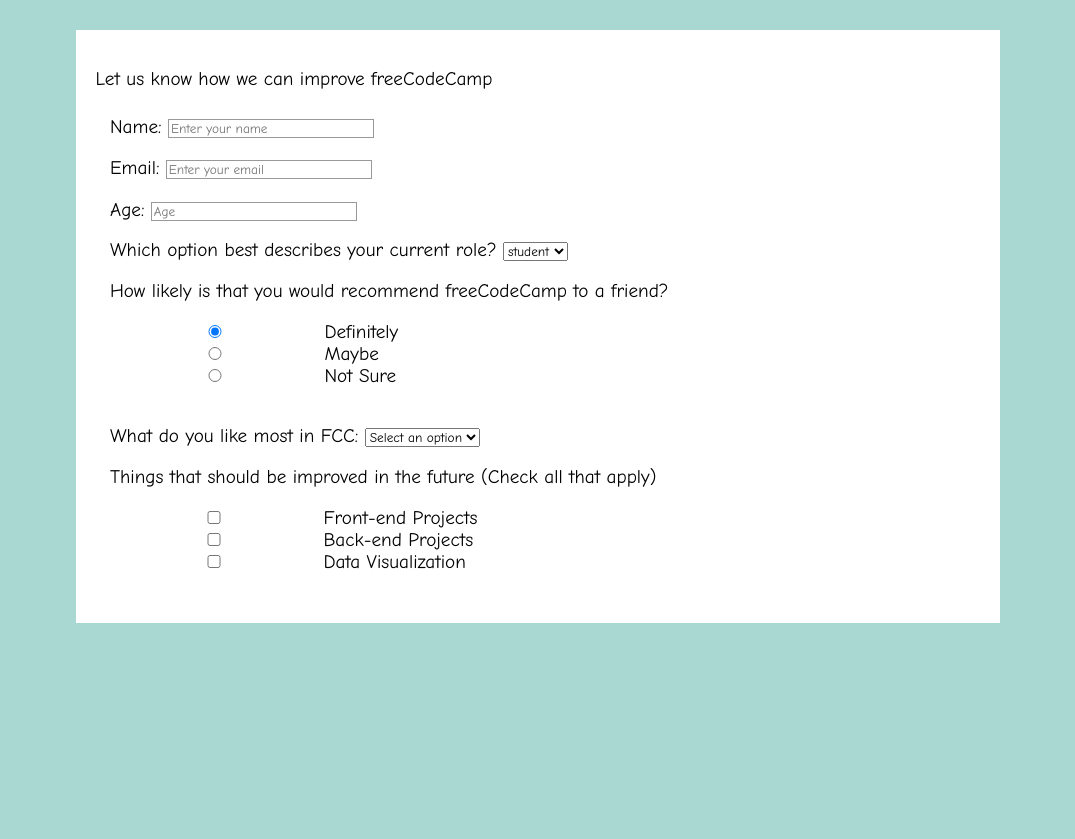
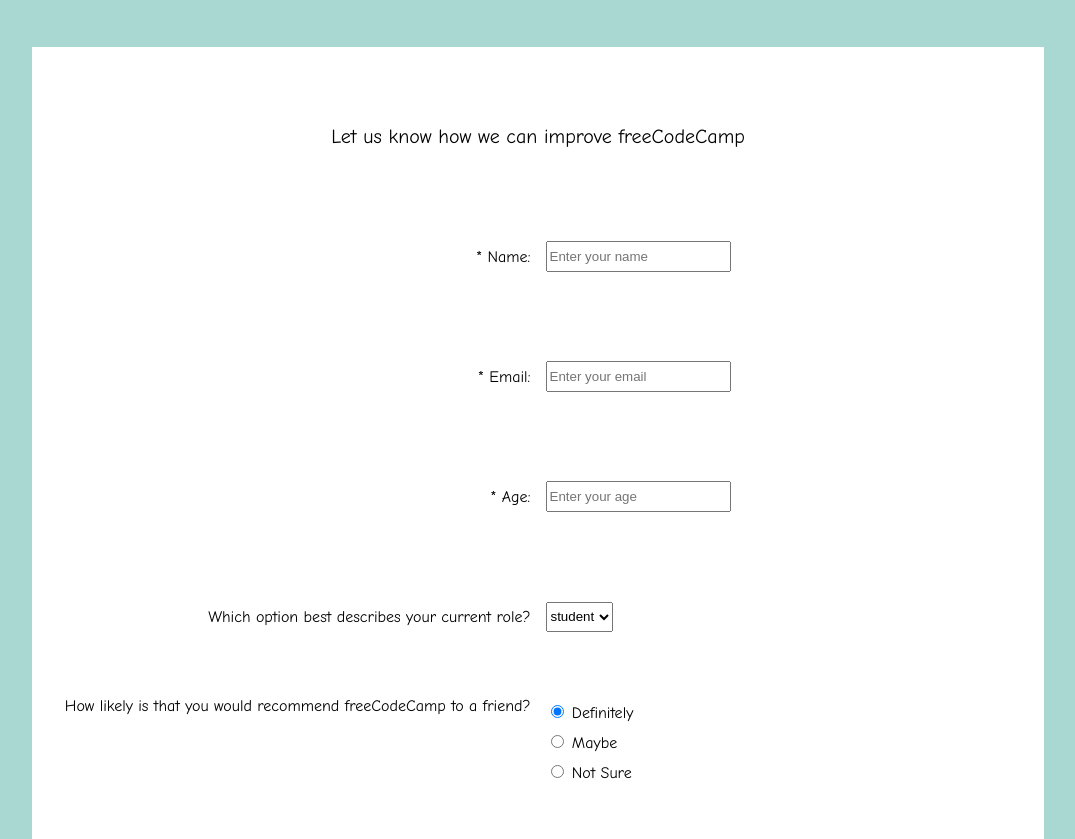
Before and after one commit to TheLittleCitizen9/HtmlCssIntroduction, a plain HTML site: page index.html in a window 1280 px wide. Shown: the part 95-934 px from the top of the page, without its empty margins (102-1177 px from the left). Before the commit the page ends 800 px from the top, so only its background shows below. Drawn offline with Linux system fonts and the light colour scheme.

Commit message:
Finished Survey Form website

```diff
--- a/index.html
+++ b/index.html
@@ -6,62 +6,42 @@
 </head>
 <body>
     <h1 id="title">Survey Form</h1>
-    <form id="survey-form" action="/my-handling-form-page" method="post">
+    <form id="survey-form">
 
         <p id="description">Let us know how we can improve freeCodeCamp</p>
 
-        <fieldset>
-        <div>
-            <label id="name-label" for="name">Name:</label>
-            <input type="text" required id="name" name="user_name" placeholder="Enter your name">
-        </div>
-        <div>
-            <label id="email-label" for="Email">Email:</label>
-            <input type="email" required id="email" name="user_email" placeholder="Enter your email">
-        </div>
-        <div>
-        <label id="age-label" for="Age">Age:</label>
-        <input type="age" required id="age" name="user_age" placeholder="Age">
-        </div>
-        </fieldset>
+        <label id="name-label" for="name">* Name:</label>
+        <input type="text" required id="name" name="user_name" placeholder="Enter your name">
 
-        <fieldset>
-        <div>
-        <label for="role">Which option best describes your current role?</label>
+        <label id="email-label" for="Email">* Email:</label>
+        <input type="email" required id="email" name="user_email" placeholder="Enter your email">
+
+        <label id="number-label" for="Age">* Age:</label>
+        <input type="number" required id="number" name="user_age" placeholder="Enter your age">
+
+        <label for="dropdown">Which option best describes your current role?</label>
         <select id="dropdown">
             <option value="student">student</option>
             <option value="teacher">teacher</option>
         </select>
+
+        <label target>How likely is that you would recommend freeCodeCamp to a friend?</label>
+        <div id="radio">
+            <label for="1"> <input type="radio" name="option" value="Definitely" checked> Definitely</label>
+            <label for="2"><input type="radio" name="option" value="Maybe"> Maybe</label>
+            <label for="3"><input type="radio" name="option" value="Not sure"> Not Sure</label>
         </div>
-        </fieldset>
 
-        <fieldset>
-        <div>
-            <label for="option">How likely is that you would recommend freeCodeCamp to a friend?</label>
-            <p>
-            <input type="radio" name="option" value="Definitely" checked> Definitely<br>
-            <input type="radio" name="option" value="Maybe"> Maybe<br>
-            <input type="radio" name="option" value="Not sure"> Not Sure
-            </p>
-        </div>
-        </fieldset>
-
-        <fieldset>
-        <div>
-        <label for="fcc">What do you like most in FCC:</label>
-        <select id="dropdown2">
+        <label for="dropdown">What do you like most in FCC:</label>
+        <select id="dropdown">
             <option value="Select an option">Select an option</option>
         </select>
+
+        <label for="Improve">Things that should be improved in the future (Check all that apply)</label>
+        <div id="check">
+            <label for="a"><input type="checkbox" name="front-end" value="front-end"> Front-end Projects</label>
+            <label for="b"><input type="checkbox" name="back-end" value="back-end"> Back-end Projects</label>
+            <label for="c"><input type="checkbox" name="data" value="data"> Data Visualization</label>
         </div>
-        </fieldset>
-
-        <fieldset>
-        <label for="Gender">Things that should be improved in the future (Check all that apply)</label>
-        <p>
-            <input type="checkbox" name="front-end" value="front-end"> Front-end Projects<br>
-            <input type="checkbox" name="back-end" value="back-end"> Back-end Projects<br>
-            <input type="checkbox" name="data" value="data"> Data Visualization<br>
-        </p>
-        </fieldset>
 </body>
 </html>
--- a/stylesheet.css
+++ b/stylesheet.css
@@ -1,6 +1,4 @@
 body {
-    font-family: 'Anaheim';
-    font-size: 1.2em;
     background-color: #A9D7D1;
   }
 
@@ -11,52 +9,81 @@ body {
     text-align: center;
   }
 
-  #description{
-    text-align: center;
+  #survey-form {
+    background-color: white;
+    font-family: "Comic Sans MS", cursive, sans-serif;
+    width: 80%;
+    padding-top: 40px;
+    margin: 50px auto;
+    padding-bottom: 50px;
+
+    display:grid;
+    grid-template-columns: 1fr 1fr;
+    grid-template-rows: repeat(9, 100px);
+    justify-items: center;
+    align-items: center;
+    column-gap: 15px;
+    row-gap: 20px;
   }
 
-  form {
-    margin: 0 auto;
-    width: 70%;
-    padding: 1em;
-    font-family: "Comic Sans MS", cursive, sans-serif;
-    grid-template-columns: 40px 50px auto 50px 40px;
-    grid-template-rows: 25% 100px auto;
-    justify-items: start;
+  form > label {
+    justify-self:end;
+    text-align: right;
+  } [target] {align-self: start; margin-top: 10px;}
+
+  div > label {margin-top: 10px;}
+
+  input {
+    justify-self:start;
+
+  }
+  form > p {
+    grid-column: 1/3;
+    font-size: 20px;
+
   }
 
-  #survey-form {
-    background-color: white;
+  label + input {
+    height: 25px;
   }
 
-  fieldset {
-    border:none;
-    margin: 0 auto;
-   }
+  #dropdown {
+    height: 30px;
+    justify-self: start;
 
-  #number {
-    width: 150px;
   }
 
-  .grid-container{
-    grid-template-columns: 2fr 2fr;
-    grid-gap: 0px 20px;
+  #radio {
+    justify-self: start;
+    display: flex;
+    flex-direction: column;
   }
 
-  div + div {
-    margin-top: 1em;
+  #check {
+    justify-self: start;
+    display: flex;
+    flex-direction: column;
   }
 
-  input, textarea {
-    width: 200px;
-    border: 1px solid #999;
-    font-family: "Comic Sans MS", cursive, sans-serif;
+  textarea {
+    justify-self: start;
+    width: 70%;
+    height: 50px;
+
   }
 
-  #dropdown2, #dropdown{
-    font-family: "Comic Sans MS", cursive, sans-serif;
-  }
-  textarea {
-    vertical-align: top;
-    height: 5em;
-  }
+  @media (max-width: 400px) {
+    #survey-form {
+      display: flex;
+      flex-direction: column;
+    }
+    form > label {
+      margin-top: 20px;
+      margin-bottom: 10px;
+      text-align: center;
+
+
+    }
+    div > label {margin-top: 0px;}
+    [target] { margin-top: 35px; align-items: center;}
+    }
```
